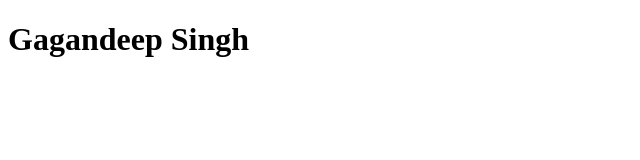
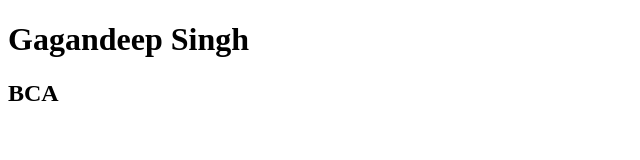
Before and after one commit to gagandeepsingh531/demorepo, a plain HTML site: page index.html in a window 1280 px wide. Shown: the full height of the page, 0-640 px from the left. Drawn offline with Linux system fonts and the light colour scheme.

Commit message:
hello second

```diff
--- a/index.html
+++ b/index.html
@@ -7,5 +7,6 @@
 </head>
 <body>
     <h1>Gagandeep Singh</h1>
+    <h2>BCA</h2>
 </body>
 </html>
```
